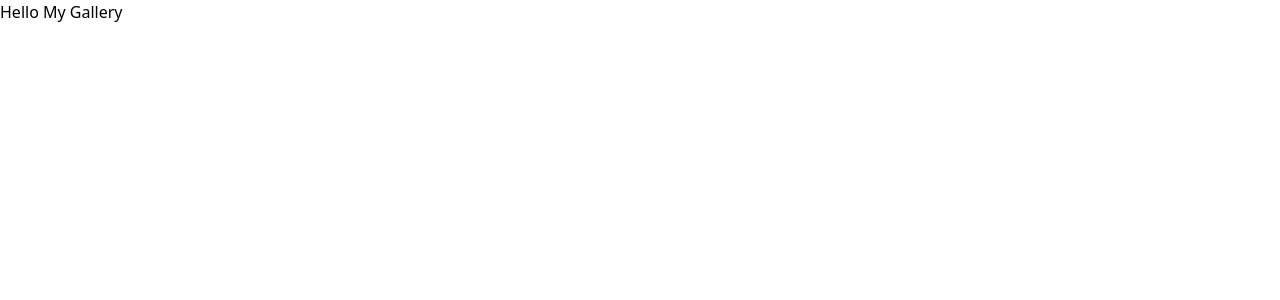
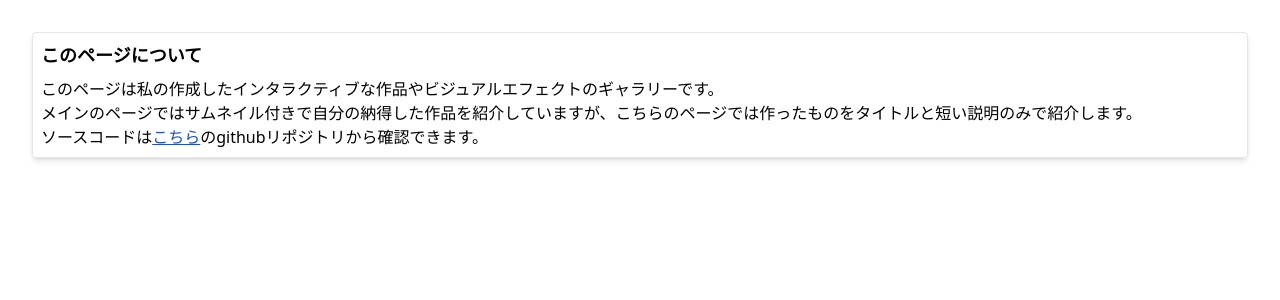
Before and after one commit to XxNTxX/my-gallery, a Next.js app: page / in a window 1280 px wide. Shown: the top 300 px of the page. Built offline with nearby package versions, Linux system fonts and the light colour scheme.

Commit message:
メインページ(仮)の作成

```diff
--- /dev/null
+++ b/app/component/Card.js
@@ -0,0 +1,8 @@
+export default function Card({ title, children }) {
+  return (
+    <div className="m-8 shadow-md border rounded">
+      <div className="m-2 text-lg font-bold">{title}</div>
+      <div className="m-2">{children}</div>
+    </div>
+  );
+}
--- a/app/page.js
+++ b/app/page.js
@@ -1,9 +1,13 @@
-import Image from "next/image";
+import Card from "./component/Card";
 
 export default function Home() {
   return (
-    <div>
-      <h1>Hello My Gallery</h1>
-    </div>
+    <main>
+      <Card title="このページについて">
+        <p>このページは私の作成したインタラクティブな作品やビジュアルエフェクトのギャラリーです。</p>
+        <p>メインのページではサムネイル付きで自分の納得した作品を紹介していますが、こちらのページでは作ったものをタイトルと短い説明のみで紹介します。</p>
+        <p>ソースコードは<a href="https://github.com/XxNTxX/my-gallery" target="_blank" rel="noopener noreferrer" className="underline text-blue-700">こちら</a>のgithubリポジトリから確認できます。</p>
+      </Card>
+    </main>
   );
 }
--- /dev/null
+++ b/app/test/page.js
@@ -0,0 +1,3 @@
+export default function Test() {
+  return <div>test</div>;
+}
```
